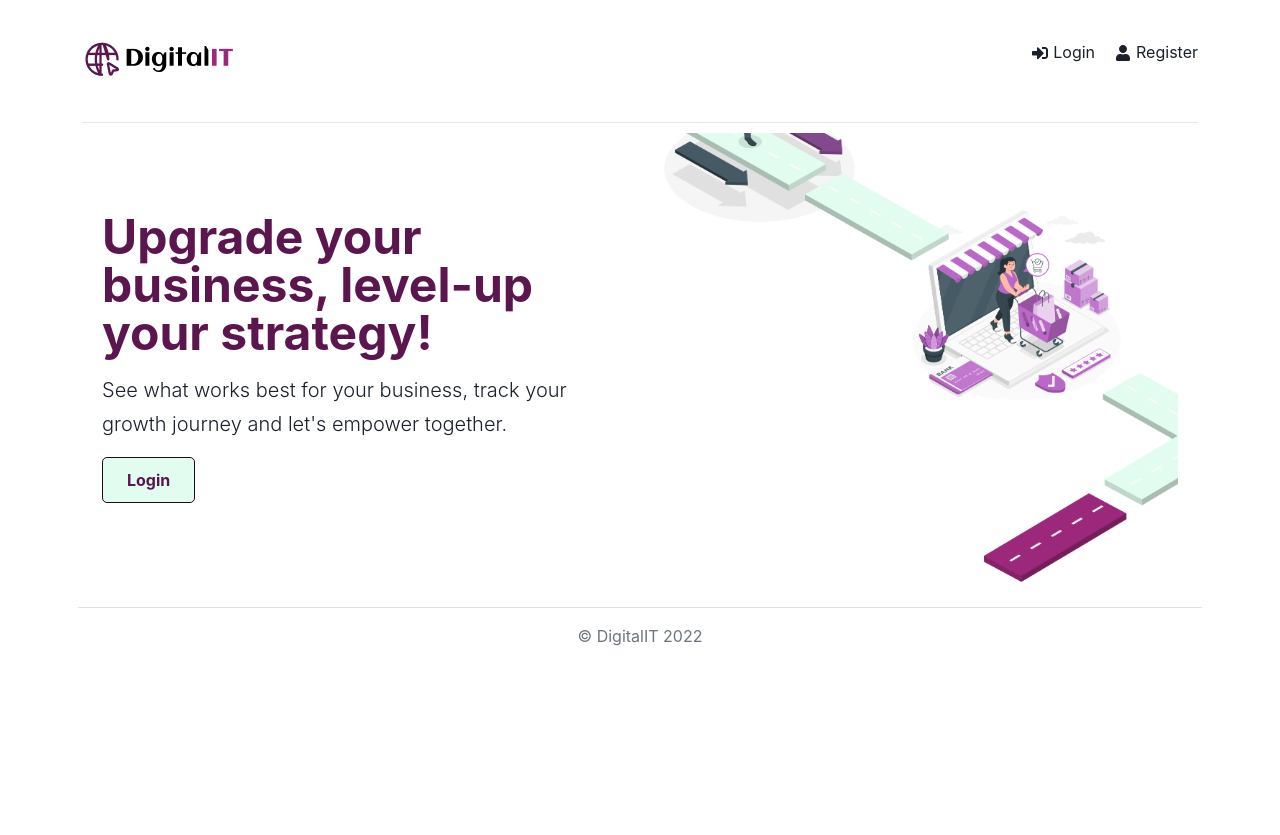
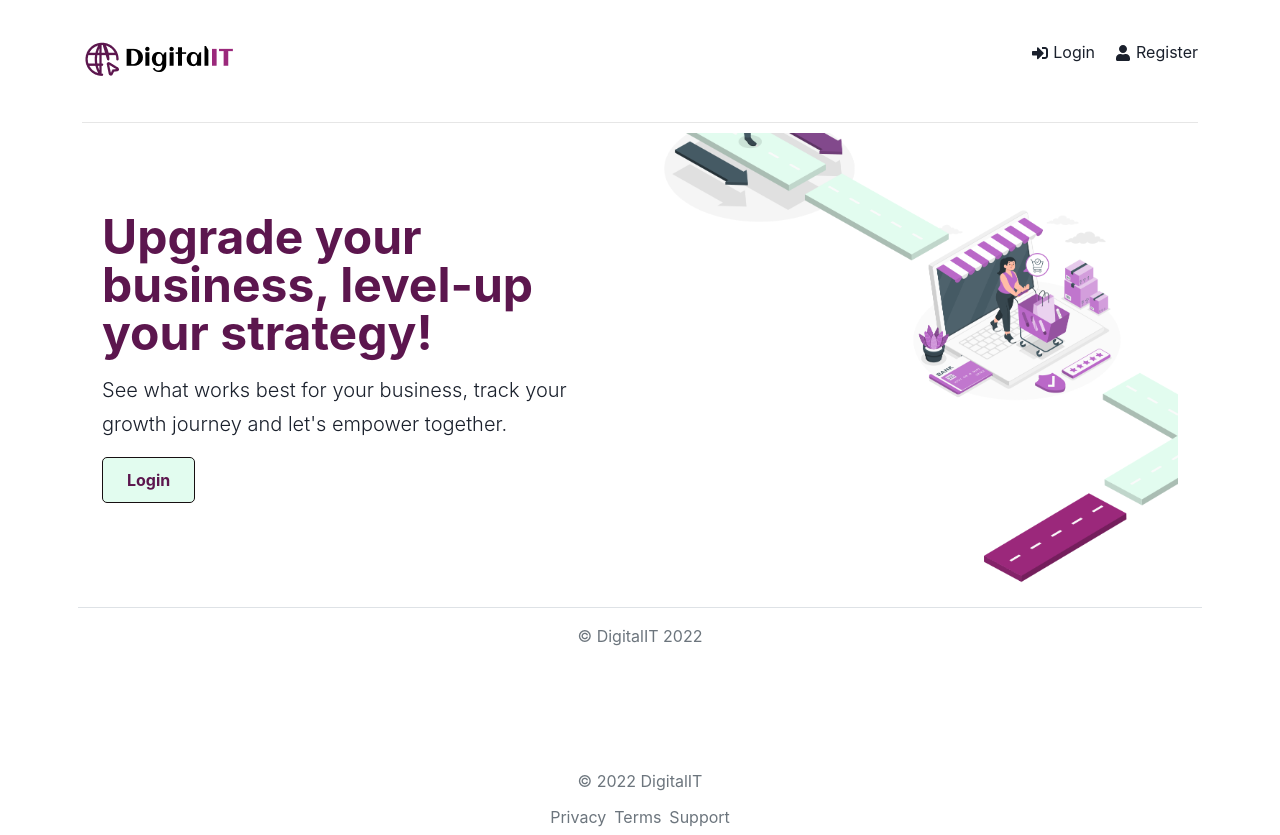
Before and after one commit to florentianayuwono/DigitalIT, a React (Create React App) app in the folder frontend/: page / in a window 1280 px wide. Before the commit the page ends 800 px from the top, so only its background shows below. Built offline with nearby package versions, Linux system fonts and the light colour scheme.

Commit message:
Added footer component

```diff
--- a/frontend/src/App.js
+++ b/frontend/src/App.js
@@ -1,6 +1,7 @@
 import React from "react";
 import Header from "./components/Header";
 import { Outlet } from "react-router-dom";
+import Footer from "./components/Footer";
 
 function App() {
   return (
@@ -9,6 +10,8 @@ function App() {
       <Header />
       {/* Render the page based on the routing specified */}
       <Outlet />
+      {/* Footer */}
+      <Footer />
     </div>
   );
 }
--- /dev/null
+++ b/frontend/src/components/Footer.js
@@ -0,0 +1,18 @@
+export default function Footer() {
+  return (
+    <footer className="my-5 pt-5 text-muted text-center text-small">
+      <p className="mb-1">&copy; 2022 DigitalIT</p>
+      <ul className="list-inline">
+        <li className="list-inline-item">
+          <a href="/">Privacy</a>
+        </li>
+        <li className="list-inline-item">
+          <a href="/">Terms</a>
+        </li>
+        <li className="list-inline-item">
+          <a href="/">Support</a>
+        </li>
+      </ul>
+    </footer>
+  );
+}
--- a/frontend/src/pages/BusinessParticular/DisplayBusinessParticular.jsx
+++ b/frontend/src/pages/BusinessParticular/DisplayBusinessParticular.jsx
@@ -80,9 +80,6 @@ export default function DisplayBusinessParticular() {
           </div>
         </div>
       </div>
-      <footer className="pt-3 mt-4 mb-4 text-muted border-top text-center">
-        &copy; DigitalIT 2022
-      </footer>
     </>
   );
 }
```
Lines whose indentation alone changed are shown as unchanged.
